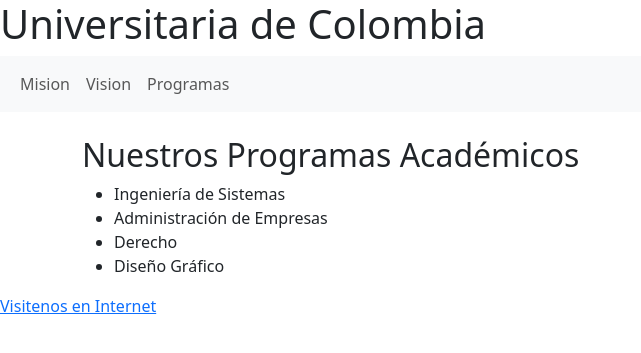
After one commit to ramirecamila63-star/CHATBOX, a Flask app: page /programas in a window 1280 px wide. The commit adds this page. Shown: the top 353 px of the page, without its empty margins (0-641 px from the left). Run offline with Flask 3, Linux system fonts and the light colour scheme.

Commit message:
cambios 4

```diff
--- a/chatbot/main.py
+++ b/chatbot/main.py
@@ -18,4 +18,16 @@ def index():
 def base():
     return render_template('base.html')
 
+@app.route('/mision')
+def mision():
+    return render_template('mision.html')
+
+@app.route("/vision")
+def vision():
+    return render_template('vision.html')
+
+@app.route("/programas")
+def programas():
+    return render_template('programas.html')
+
 app.run(host='0.0.0.0', port=5000, debug=True)
--- a/chatbot/templates/base.html
+++ b/chatbot/templates/base.html
@@ -8,20 +8,25 @@
   <script src="https://cdn.jsdelivr.net/npm/bootstrap@5.3.3/dist/js/bootstrap.bundle.min.js"></script>
 </head>
 <body>
-    <nav class="navbar navbar-default">
+    <h1>Universitaria de Colombia</h1>
+
+    <nav class="navbar navbar-expand-sm bg-light">
   <div class="container-fluid">
-    <div class="navbar-header">
-      <a class="navbar-brand" href="#">WebSiteName</a>
-    </div>
-    <ul class="nav navbar-nav">
-      <li class="active"><a href="#">Home</a></li>
-      <li><a href="mision.html">Mision</a></li>
-      <li><a href="vision.html">Vision</a></li>
-      <li><a href="programas.html">Programas</a></li>
+    <ul class="navbar-nav">
+      <li class="nav-item">
+        <a class="nav-link" href="{{url_for('mision')}}">Mision</a>
+      </li>
+      <li class="nav-item">
+        <a class="nav-link" href="{{url_for('vision')}}">Vision</a>
+      </li>
+      <li class="nav-item">
+        <a class="nav-link" href="{{url_for('programas')}}">Programas</a>
+      </li>
     </ul>
   </div>
 </nav>
+
     {% block content %} {% endblock %}
 </body>
-<footer><a href="www.google.com"></a>Visitenos en Internet</footer>
+<footer><a href="www.google.com">Visitenos en Internet</a></footer>
 </html>
--- a/chatbot/templates/index.html
+++ b/chatbot/templates/index.html
@@ -8,5 +8,5 @@
 <body>
     <h1>Universitaria de Colombia</h1>
 </body>
-<footer><a href="www.google.com"></a></footer>
+<footer><a href="www.google.com">Visitenos en Internet</a></footer>
 </html>
--- /dev/null
+++ b/chatbot/templates/programas.html
@@ -0,0 +1,15 @@
+{% extends 'base.html' %}
+
+{% block title %}Programas{% endblock %}
+
+{% block content %}
+<div class="container mt-4">
+    <h2>Nuestros Programas Académicos</h2>
+    <ul>
+        <li>Ingeniería de Sistemas</li>
+        <li>Administración de Empresas</li>
+        <li>Derecho</li>
+        <li>Diseño Gráfico</li>
+    </ul>
+</div>
+{% endblock %}
```
Also changed, not shown: chatbot/templates/mision.html (added, +10 -0 lines), chatbot/templates/vision.html (added, +10 -0 lines).
